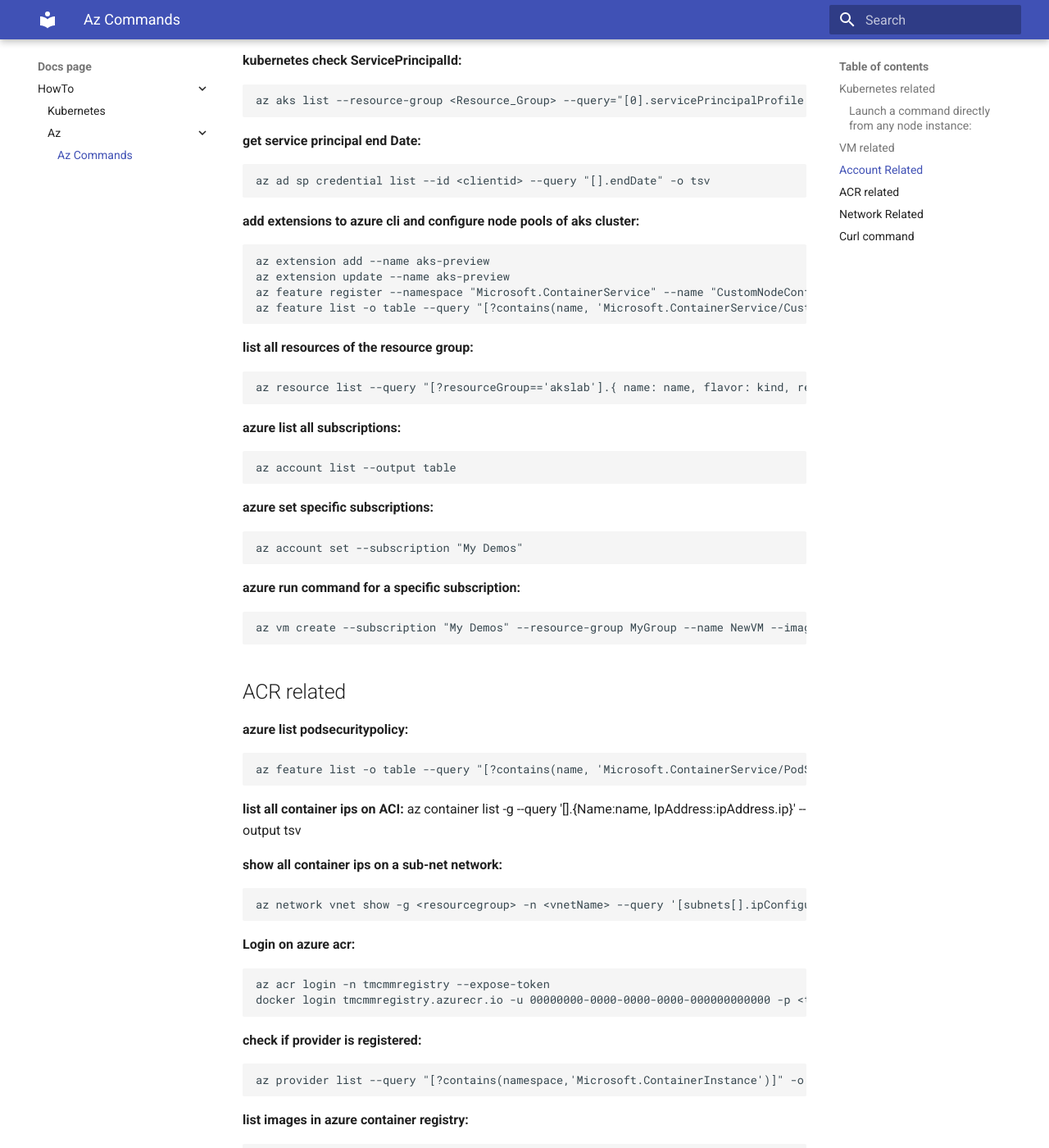
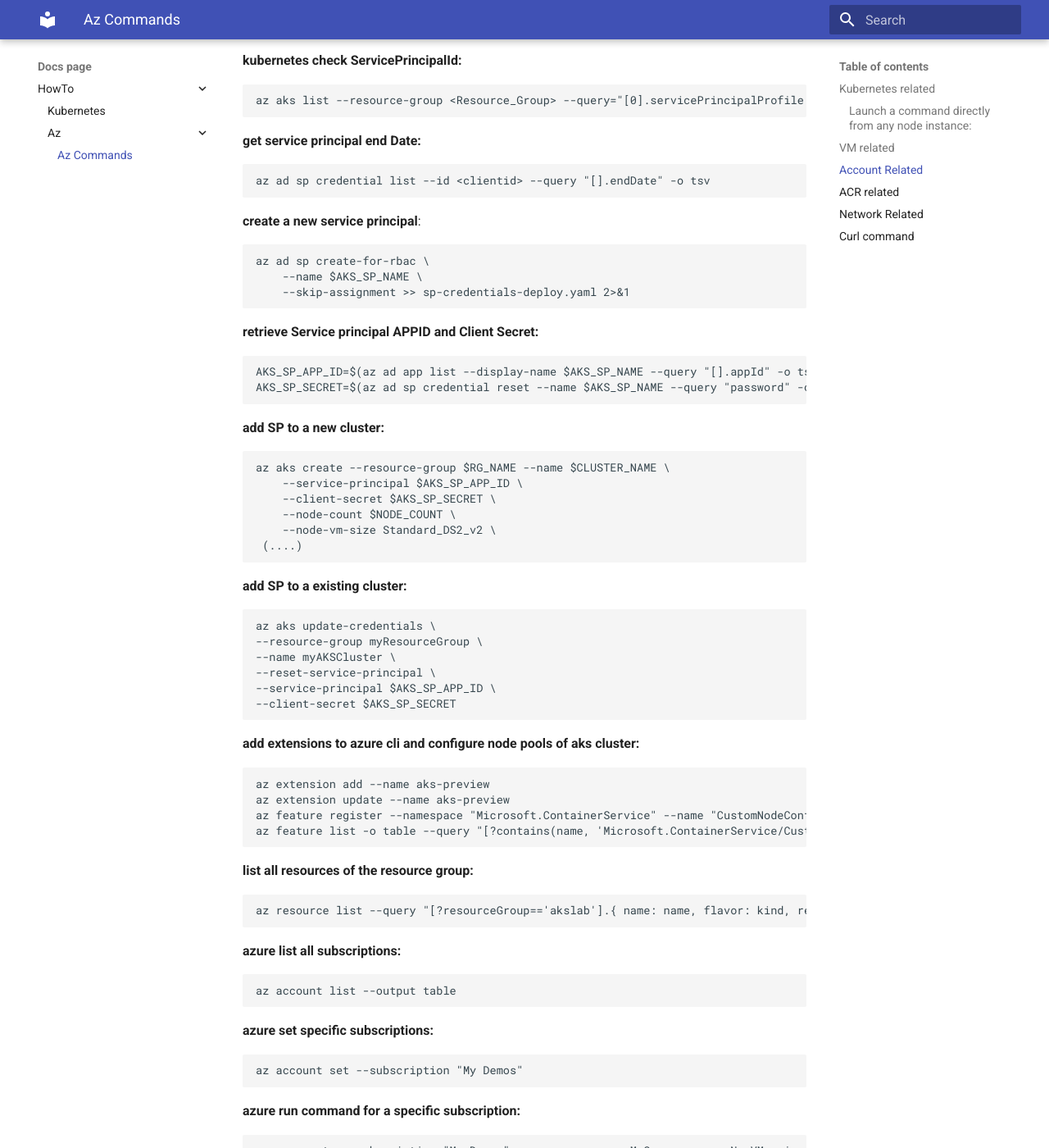
Before and after one commit to tmcmm/k8s-documentation, an MkDocs documentation site: the page built from docs/howto/az/az-help.md, in a window 1280 px wide and 1400 px high, scrolled down 2735 px. Shown: the whole window at 82% size. Built offline with MkDocs 1.6.1 and Material for MkDocs 9.7.7, drawn with Linux system fonts in a browser that asks for light colours.

Commit message:
Update az-help.md

````diff
--- a/docs/howto/az/az-help.md
+++ b/docs/howto/az/az-help.md
@@ -118,6 +118,36 @@ __get service principal end Date:__
 ```
 az ad sp credential list --id <clientid> --query "[].endDate" -o tsv
 ```
+__create a new service principal__:
+```
+az ad sp create-for-rbac \
+    --name $AKS_SP_NAME \
+    --skip-assignment >> sp-credentials-deploy.yaml 2>&1
+```
+__retrieve Service principal APPID and Client Secret:__
+```
+AKS_SP_APP_ID=$(az ad app list --display-name $AKS_SP_NAME --query "[].appId" -o tsv)
+AKS_SP_SECRET=$(az ad sp credential reset --name $AKS_SP_NAME --query "password" -o tsv)
+```
+__add SP to a new cluster:__
+```
+az aks create --resource-group $RG_NAME --name $CLUSTER_NAME \
+    --service-principal $AKS_SP_APP_ID \
+    --client-secret $AKS_SP_SECRET \
+    --node-count $NODE_COUNT \
+    --node-vm-size Standard_DS2_v2 \
+ (....)
+```
+__add SP to a existing cluster:__
+```
+az aks update-credentials \
+--resource-group myResourceGroup \
+--name myAKSCluster \
+--reset-service-principal \
+--service-principal $AKS_SP_APP_ID \
+--client-secret $AKS_SP_SECRET
+```
+
 
 
 __add extensions to azure cli and configure node pools of aks cluster:__
````
